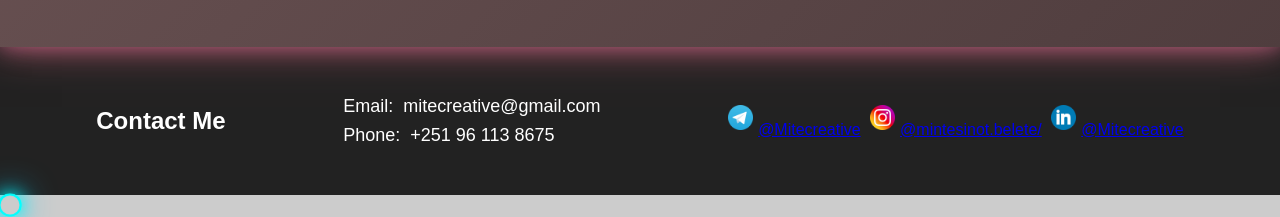
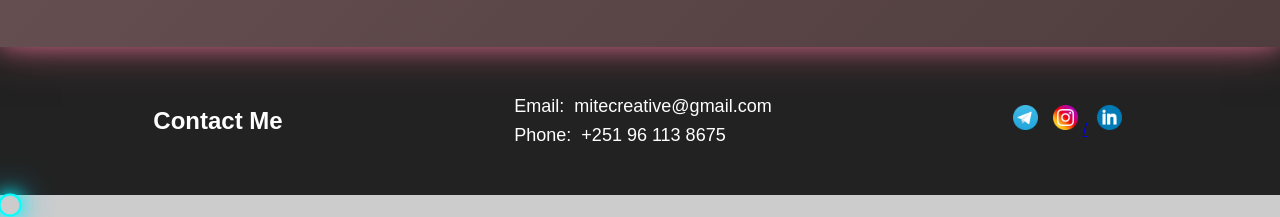
Before and after one commit to josephT273/Mite, a plain HTML site: page index.html in a window 1280 px wide. Shown: the part 3584-3801 px from the top of the page. Drawn offline with Linux system fonts and the light colour scheme.

Commit message:
Update index.html

```diff
--- a/index.html
+++ b/index.html
@@ -145,12 +145,12 @@
         </ul>
         <ul>
             <a href="https://telegram.org/@Mitecreative"><img class="social"
-                    src="images/3787425_telegram_logo_messanger_social_social media_icon.png" alt="">@Mitecreative</a>
+                    src="images/3787425_telegram_logo_messanger_social_social media_icon.png" alt=""></a>
             <a href="https://www.instagram.com/mintesinot.belete/"><img class="social"
-                    src="images/3225191_app_instagram_logo_media_popular_icon.png" alt="">@mintesinot.belete/</a>
+                    src="images/3225191_app_instagram_logo_media_popular_icon.png" alt="">/</a>
             <a
                 href="https://www.linkedin.com/in/mite-creative-38a854320/overlay/about-this-profile/?lipi=urn%3Ali%3Apage%3Ad_flagship3_profile_view_base%3B67dw%2BUjTRtW5WIbQihm%2F9Q%3D%3D"><img
-                    class="social" src="images/circle-linkedin-512.webp" alt="">@Mitecreative</a>
+                    class="social" src="images/circle-linkedin-512.webp" alt=""></a>
         </ul>
     </footer>
 
```
